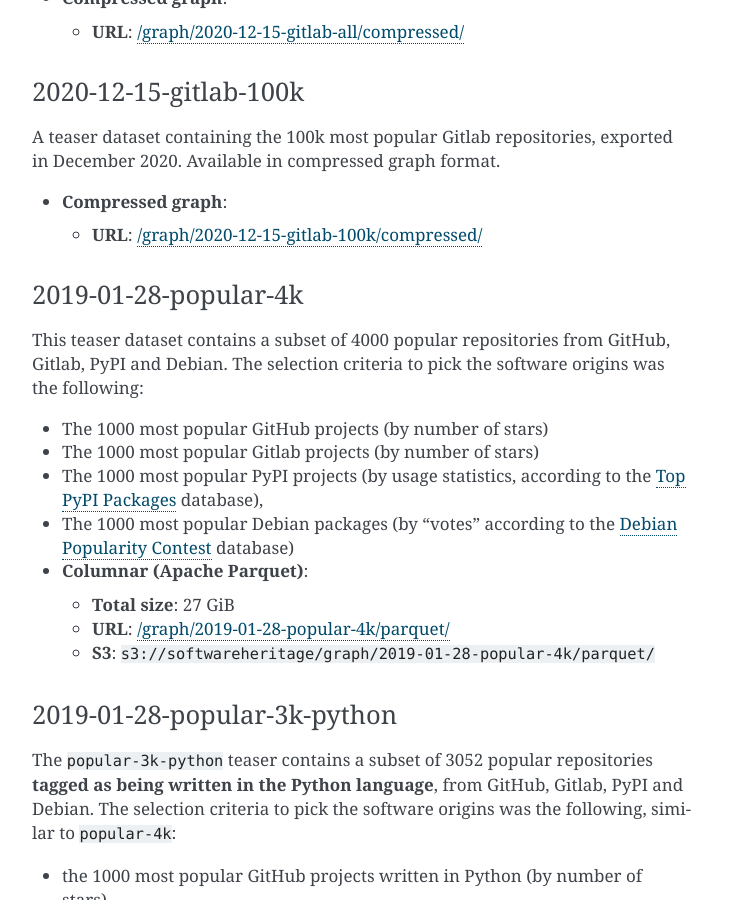
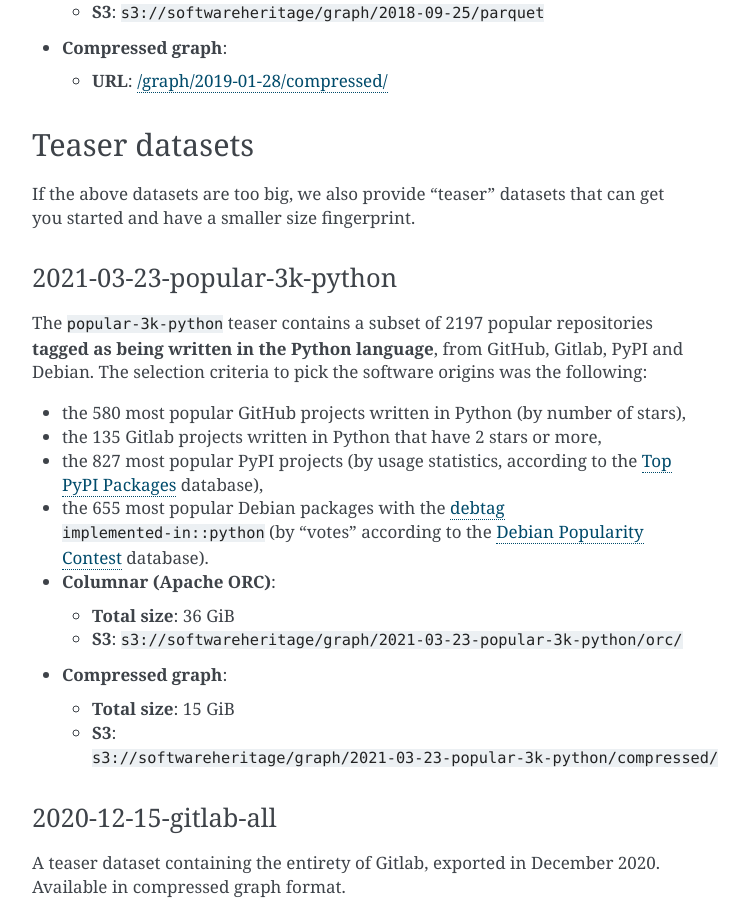
Before and after one commit to SoftwareHeritage/swh-dataset, a Sphinx documentation site: the page built from docs/graph/dataset.rst, in a window 1280 px wide and 900 px high, scrolled down 2462 px. Shown: the whole window, without its empty margins (388-1137 px from the left). Built offline with Sphinx 7.4.7, drawn with Linux system fonts in a browser that asks for light colours; some of the changed text lies outside the part shown.

Commit message:
Update dataset page with 2022 export

```diff
--- a/docs/graph/dataset.rst
+++ b/docs/graph/dataset.rst
@@ -69,6 +75,12 @@
      - Columnar
      - Compressed
 
+   * - `2021-03-23-popular-3k-python`_
+     - 45,691,499
+     - 1,221,283,907
+     - ✔
+     - ✔
+
    * - `2020-12-15-gitlab-all`_
      - 1,083,011,764
      - 27,919,670,049
@@ -95,6 +107,20 @@
 
 Full graph datasets
 -------------------
+
+2022-04-25
+~~~~~~~~~~
+
+A full export of the graph dated from April 2022
+
+- **Columnar tables (Apache ORC)**:
+
+  - **Total size**: 11 TiB
+  - **S3**: ``s3://softwareheritage/graph/2022-04-25/orc``
+
+- **Compressed graph**:
+
+  - **S3**: ``s3://softwareheritage/graph/2022-04-25/compressed``
 
 
 2021-03-23
@@ -169,6 +195,34 @@
 If the above datasets are too big, we also provide "teaser"
 datasets that can get you started and have a smaller size fingerprint.
 
+2021-03-23-popular-3k-python
+~~~~~~~~~~~~~~~~~~~~~~~~~~~~
+
+The ``popular-3k-python`` teaser contains a subset of 2197 popular
+repositories **tagged as being written in the Python language**, from GitHub,
+Gitlab, PyPI and Debian. The selection criteria to pick the software origins
+was the following:
+
+- the 580 most popular GitHub projects written in Python (by number of stars),
+- the 135 Gitlab projects written in Python that have 2 stars or more,
+- the 827 most popular PyPI projects (by usage statistics, according to the
+  `Top PyPI Packages <https://hugovk.github.io/top-pypi-packages/>`_ database),
+- the 655 most popular Debian packages with the
+  `debtag <https://debtags.debian.org/>`_ ``implemented-in::python`` (by
+  "votes" according to the `Debian Popularity Contest
+  <https://popcon.debian.org/>`_ database).
+
+- **Columnar (Apache ORC)**:
+
+  - **Total size**: 36 GiB
+  - **S3**: ``s3://softwareheritage/graph/2021-03-23-popular-3k-python/orc/``
+
+- **Compressed graph**:
+
+  - **Total size**: 15 GiB
+  - **S3**: ``s3://softwareheritage/graph/2021-03-23-popular-3k-python/compressed/``
+
+
 2020-12-15-gitlab-all
 ~~~~~~~~~~~~~~~~~~~~~
 
```
Also changed, not shown: other parts of docs/graph/dataset.rst (+6 -0 lines).
